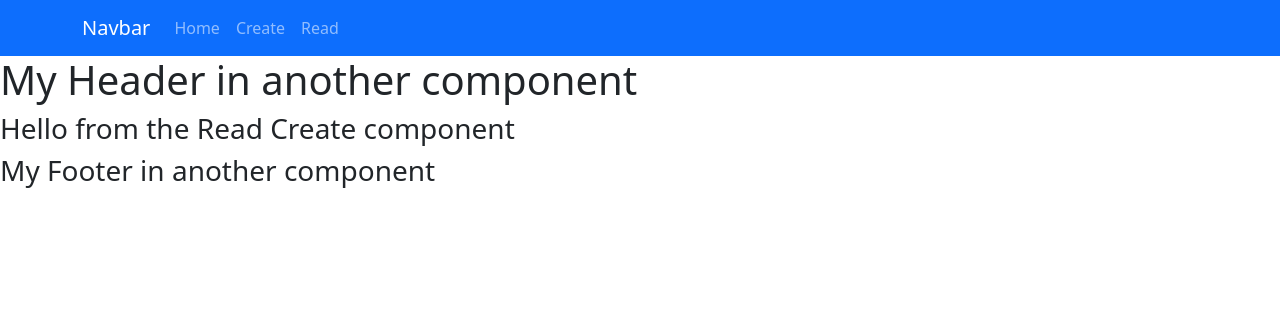
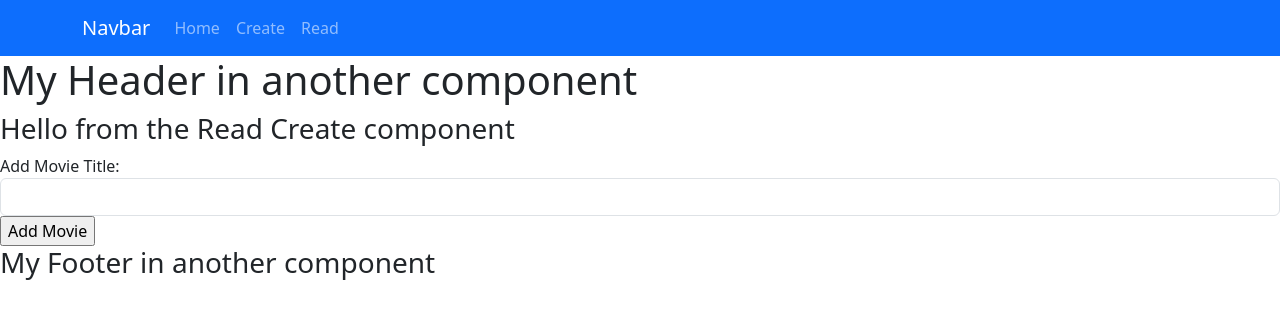
Before and after one commit to KarolisBz/MobileDev_Lab9-MernDelete, a React (Create React App) app: page /create in a window 1280 px wide. Shown: the top 318 px of the page. Built offline with nearby package versions, Linux system fonts and the light colour scheme.

Commit message:
Lab 4 complete

```diff
--- a/package.json
+++ b/package.json
@@ -6,6 +6,7 @@
     "@testing-library/jest-dom": "^5.17.0",
     "@testing-library/react": "^13.4.0",
     "@testing-library/user-event": "^13.5.0",
+    "axios": "^1.7.7",
     "bootstrap": "^5.3.3",
     "react": "^18.3.1",
     "react-bootstrap": "^2.10.5",
--- a/src/components/Create.js
+++ b/src/components/Create.js
@@ -1,7 +1,32 @@
+import { useState } from "react";
+
 // Read content to be imported
 const Create = () => {
-  return <h3>Hello from the Read Create component</h3>;
-};
+  // state var
+  const [title, setTitle] = useState('');
+  const handleSubmit = (e) => {
+    e.preventDefault(); // stops from being fired more than once
+    console.log(title);
+  }
+
+  return (
+    <div>
+      <h3>Hello from the Read Create component</h3>
+      <form onSubmit={handleSubmit}>
+        <div>
+          <label>Add Movie Title: </label>
+          <input type="text"
+            className="form-control"
+            value={title}
+            onChange={(e) => { setTitle(e.target.value) }}></input>
+        </div>
+        <div>
+          <input type="submit" value="Add Movie"></input>
+        </div>
+      </form>
+    </div>
+  );
+}
 
 // exporting module to be used in app.js
 export default Create;
--- a/src/components/Read.js
+++ b/src/components/Read.js
@@ -1,38 +1,31 @@
 // Component Fields
 import Movies from "./Movies"
+import { useEffect, useState } from "react";
+import axios from "axios";
 
 // Read content to be imported
 const Read = () => {
-    // holds movie data
-    const data = [
-        {
-            "Title": "Avengers: Infinity War",
-            "Year": "2018",
-            "imdbID": "tt4154756",
-            "Type": "movie",
-            "Poster": "https://m.media-amazon.com/images/M/MV5BMjMxNjY2MDU1OV5BMl5BanBnXkFtZTgwNzY1MTUwNTM@._V1_SX300.jpg"
-        },
-        {
-            "Title": "Captain America: Civil War",
-            "Year": "2016",
-            "imdbID": "tt3498820",
-            "Type": "movie",
-            "Poster": "https://m.media-amazon.com/images/M/MV5BMjQ0MTgyNjAxMV5BMl5BanBnXkFtZTgwNjUzMDkyODE@._V1_SX300.jpg"
-        },
-        {
-            "Title": "World War Z",
-            "Year": "2013",
-            "imdbID": "tt0816711",
-            "Type": "movie",
-            "Poster": "https://m.media-amazon.com/images/M/MV5BNDQ4YzFmNzktMmM5ZC00MDZjLTk1OTktNDE2ODE4YjM2MjJjXkEyXkFqcGdeQXVyNTA4NzY1MzY@._V1_SX300.jpg"
-        }
-    ]
+    // using states we set movies - 'useState' allows functional components to use states
+    const [movies, setMovies] = useState([]);
+
+    // react hook synchronize with server api (fires on component loading)
+    useEffect(() => {
+        // asynchronous, works in the background to "fetch" json data via response
+        axios.get('https://jsonblob.com/api/jsonblob/1287718524221775872')
+            .then((response) => {
+                console.log(response.data);
+                setMovies(response.data.movies)
+            }) // callback function exectured when fullfilled or an error is thrown
+            .catch((error) => {
+                console.log(error)
+            });
+    }, []);
 
     return (
         <div>
             <h3>Hello from the Read component</h3>
             {/*Passing movie data from read to its child movies*/}
-            <Movies myMovies={data}/>
+            <Movies myMovies={movies} />
         </div>
     );
 };
```
Also changed, not shown: 1 other file (tests, documents, lock files or other folders).
